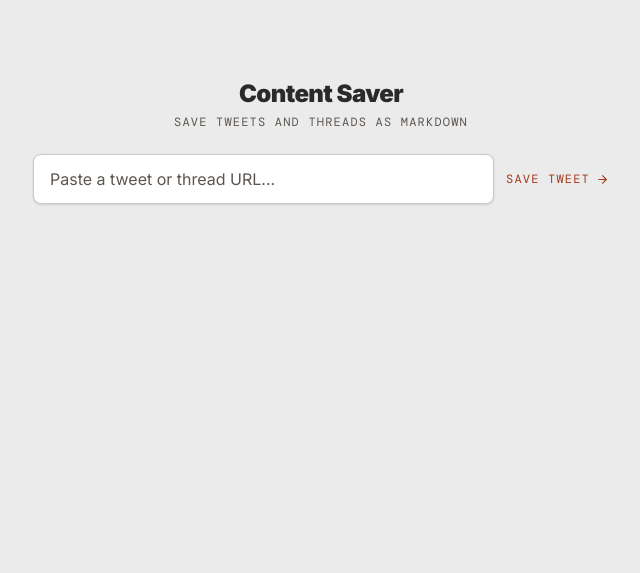
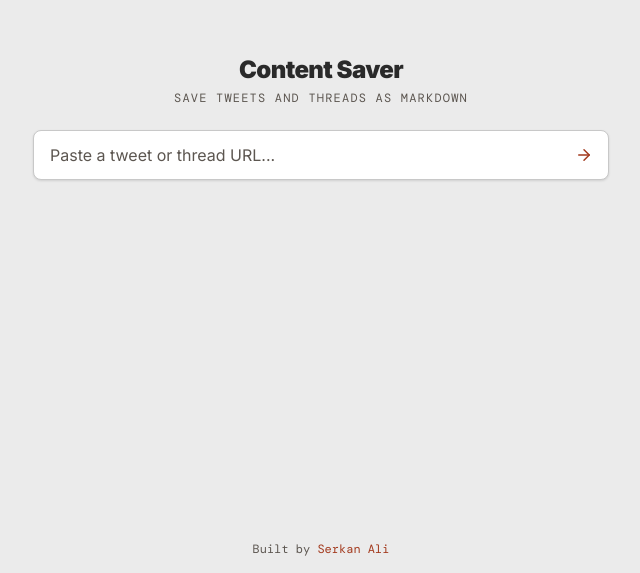
Before and after one commit to serkansabriali/content-saver, a Next.js app: page / in a window 1280 px wide. Shown: the part 227-800 px from the top of the page, without its empty margins (319-959 px from the left). Built offline with nearby package versions, Linux system fonts and the light colour scheme; a web font is replaced by a local one.

Commit message:
button styling, loading state updated

```diff
--- a/components/ExportButtons.tsx
+++ b/components/ExportButtons.tsx
@@ -41,11 +41,11 @@ export default function ExportButtons({ markdown, filename }: ExportButtonsProps
   }
 
   return (
-    <div className="flex items-center gap-8">
+    <div className="flex items-center gap-2">
       <button
         type="button"
         onClick={handleDownload}
-        className="flex items-center gap-1.5 py-1 font-mono text-xs uppercase tracking-widest text-mid hover:text-ink transition-colors cursor-pointer focus-visible:outline-none focus-visible:ring-2 focus-visible:ring-accent focus-visible:ring-offset-2 rounded"
+        className="inline-flex items-center justify-center gap-2 px-4 py-2 rounded-md font-mono text-xs uppercase tracking-widest text-mid hover:bg-rule/40 hover:text-ink active:bg-rule/70 transition-colors cursor-pointer focus-visible:outline-none focus-visible:ring-2 focus-visible:ring-accent focus-visible:ring-offset-2"
       >
         Download .md
         <svg
@@ -59,6 +59,7 @@ export default function ExportButtons({ markdown, filename }: ExportButtonsProps
           strokeWidth="2"
           strokeLinecap="round"
           strokeLinejoin="round"
+          className="shrink-0"
         >
           <path d="M21 15v4a2 2 0 0 1-2 2H5a2 2 0 0 1-2-2v-4" />
           <polyline points="7 10 12 15 17 10" />
@@ -69,7 +70,7 @@ export default function ExportButtons({ markdown, filename }: ExportButtonsProps
         type="button"
         onClick={handleCopy}
         aria-live="polite"
-        className="flex items-center gap-1.5 py-1 font-mono text-xs uppercase tracking-widest text-accent hover:text-accent/90 transition-colors cursor-pointer focus-visible:outline-none focus-visible:ring-2 focus-visible:ring-accent focus-visible:ring-offset-2 rounded"
+        className="inline-flex items-center justify-center gap-2 px-4 py-2 rounded-md font-mono text-xs uppercase tracking-widest text-accent hover:bg-accent/10 active:bg-accent/20 transition-colors cursor-pointer focus-visible:outline-none focus-visible:ring-2 focus-visible:ring-accent focus-visible:ring-offset-2"
       >
         {copied ? "Copied!" : "Copy to Clipboard"}
         <svg
@@ -83,6 +84,7 @@ export default function ExportButtons({ markdown, filename }: ExportButtonsProps
           strokeWidth="2"
           strokeLinecap="round"
           strokeLinejoin="round"
+          className="shrink-0"
         >
           <rect width="14" height="14" x="8" y="8" rx="2" ry="2" />
           <path d="M4 16c-1.1 0-2-.9-2-2V4c0-1.1.9-2 2-2h10c1.1 0 2 .9 2 2" />
--- a/components/ThemeToggle.tsx
+++ b/components/ThemeToggle.tsx
@@ -16,7 +16,7 @@ export default function ThemeToggle() {
   return (
     <button
       onClick={() => setTheme(theme === "dark" ? "light" : "dark")}
-      className="p-2 rounded-lg hover:bg-neutral-100 dark:hover:bg-neutral-800 transition-colors cursor-pointer"
+      className="p-2 rounded-lg hover:bg-neutral-100 dark:hover:bg-neutral-800 active:bg-neutral-200 dark:active:bg-neutral-700 transition-colors cursor-pointer focus-visible:outline-none focus-visible:ring-2 focus-visible:ring-accent focus-visible:ring-offset-2"
       aria-label="Toggle theme"
     >
       {theme === "dark" ? (
--- a/components/TweetForm.tsx
+++ b/components/TweetForm.tsx
@@ -52,7 +52,7 @@ export default function TweetForm() {
   }
 
   const form = (
-    <form onSubmit={handleSubmit} className="flex gap-3 w-full" aria-label="Save tweet or thread">
+    <form onSubmit={handleSubmit} className="relative w-full" aria-label="Save tweet or thread">
       <input
         id="tweet-url"
         type="url"
@@ -62,37 +62,31 @@ export default function TweetForm() {
         required
         aria-label="Tweet or thread URL"
         aria-describedby={error ? "tweet-url-error" : undefined}
-        className="flex-1 px-4 py-3 rounded-lg border border-rule bg-card text-ink placeholder-mid focus:outline-none focus:ring-2 focus:ring-accent focus:border-transparent shadow-rest"
+        className="w-full pl-4 pr-12 py-3 rounded-lg border border-rule bg-card text-ink placeholder-mid focus:outline-none focus:ring-2 focus:ring-accent focus:border-transparent shadow-rest"
       />
       <button
         type="submit"
         disabled={loading}
         aria-busy={loading}
-        className="flex items-center gap-1.5 py-3 font-mono text-xs uppercase tracking-widest text-accent hover:text-accent/90 disabled:opacity-50 disabled:cursor-not-allowed transition-colors cursor-pointer whitespace-nowrap focus-visible:outline-none focus-visible:ring-2 focus-visible:ring-accent focus-visible:ring-offset-2 rounded"
+        className="absolute right-3 top-1/2 -translate-y-1/2 flex items-center justify-center p-1 rounded-md text-accent hover:bg-accent/10 active:bg-accent/20 disabled:opacity-50 disabled:cursor-not-allowed transition-colors cursor-pointer focus-visible:outline-none focus-visible:ring-2 focus-visible:ring-accent focus-visible:ring-offset-2"
       >
         {loading ? (
-          <>
-            Fetching...
           <svg aria-hidden="true" className="animate-spin h-3.5 w-3.5" viewBox="0 0 24 24" fill="none">
             <circle className="opacity-25" cx="12" cy="12" r="10" stroke="currentColor" strokeWidth="4" />
             <path className="opacity-75" fill="currentColor" d="M4 12a8 8 0 018-8V0C5.373 0 0 5.373 0 12h4z" />
           </svg>
-          </>
         ) : (
-          <>
-            Save Tweet
-            <svg aria-hidden="true" xmlns="http://www.w3.org/2000/svg" width="13" height="13" viewBox="0 0 24 24" fill="none" stroke="currentColor" strokeWidth="2" strokeLinecap="round" strokeLinejoin="round">
+          <svg aria-label="Save" xmlns="http://www.w3.org/2000/svg" width="18" height="18" viewBox="0 0 24 24" fill="none" stroke="currentColor" strokeWidth="2" strokeLinecap="round" strokeLinejoin="round">
             <path d="M5 12h14" />
             <path d="m12 5 7 7-7 7" />
           </svg>
-          </>
         )}
       </button>
     </form>
   );
 
   // ── Empty / error state ──────────────────────────────────────────────────
-  if (!markdown) {
+  if (!markdown && !loading) {
     return (
       <div className="min-h-screen flex flex-col">
         <div className="flex flex-col items-center justify-center flex-1 px-4 pb-16">
@@ -111,11 +105,24 @@ export default function TweetForm() {
             )}
           </div>
         </div>
+        <footer className="shrink-0 py-4 text-center">
+          <p className="text-xs text-mid font-mono">
+            Built by{" "}
+            <a
+              href="https://serkanali.com"
+              target="_blank"
+              rel="noopener noreferrer"
+              className="text-accent hover:text-accent/80 transition-colors"
+            >
+              Serkan Ali
+            </a>
+          </p>
+        </footer>
       </div>
     );
   }
 
-  // ── Results state: two-column fluid layout ───────────────────────────────
+  // ── Loading / Results state: two-column fluid layout ─────────────────────
   return (
     <div className="lg:h-screen lg:overflow-hidden grid grid-cols-1 lg:grid-cols-2 gap-6 px-6 py-4 lg:items-start">
       {/* Left column: fixed to viewport height, raw markdown scrolls internally */}
@@ -126,26 +133,59 @@ export default function TweetForm() {
             Save tweets and threads as markdown
           </p>
         </div>
-        <div className="shrink-0">{form}</div>
+        <div className="shrink-0 px-0.5 py-0.5">{form}</div>
         {error && (
           <div id="tweet-url-error" role="alert" aria-live="assertive" className="shrink-0 p-4 bg-error/5 border border-error/30 rounded-lg text-error text-sm">
             {error}
           </div>
         )}
         <div className="flex-1 min-h-0 flex flex-col overflow-hidden">
+          {markdown ? (
             <MarkdownPreview markdown={markdown} view="raw" />
+          ) : (
+            <div aria-busy="true" aria-label="Loading content" className="flex-1 flex flex-col gap-3 pt-2">
+              {[...Array(8)].map((_, i) => (
+                <div key={i} className="h-3 rounded bg-rule/50 animate-pulse" style={{ width: `${70 + (i % 3) * 10}%` }} />
+              ))}
             </div>
+          )}
+        </div>
+        <footer className="shrink-0 py-2">
+          <p className="text-xs text-mid font-mono">
+            Built by{" "}
+            <a
+              href="https://serkanali.com"
+              target="_blank"
+              rel="noopener noreferrer"
+              className="text-accent hover:text-accent/80 transition-colors"
+            >
+              Serkan Ali
+            </a>
+          </p>
+        </footer>
       </div>
 
       {/* Right column: independent scroll within viewport */}
       <div className="lg:h-full lg:overflow-y-auto flex flex-col gap-4 py-2">
-        <div className="sticky top-0 z-10 flex items-center justify-between px-4 py-2 bg-bg">
+        <div className="sticky top-0 z-10 flex items-center justify-between px-4 py-3 bg-bg">
           <span className="text-xs font-mono uppercase tracking-widest text-mid">
             Preview
           </span>
-          <ExportButtons markdown={markdown} filename={filename} />
+          {markdown && <ExportButtons markdown={markdown} filename={filename} />}
         </div>
+        {markdown ? (
           <MarkdownPreview markdown={markdown} view="preview" />
+        ) : (
+          <div aria-hidden="true" className="flex flex-col gap-4 px-4">
+            <div className="h-6 w-2/3 rounded bg-rule/50 animate-pulse" />
+            {[...Array(6)].map((_, i) => (
+              <div key={i} className="flex flex-col gap-2">
+                <div className="h-3 rounded bg-rule/50 animate-pulse" style={{ width: `${85 + (i % 2) * 10}%` }} />
+                <div className="h-3 rounded bg-rule/50 animate-pulse" style={{ width: `${60 + (i % 3) * 10}%` }} />
+              </div>
+            ))}
+          </div>
+        )}
       </div>
     </div>
   );
```
Lines whose indentation alone changed are shown as unchanged.
